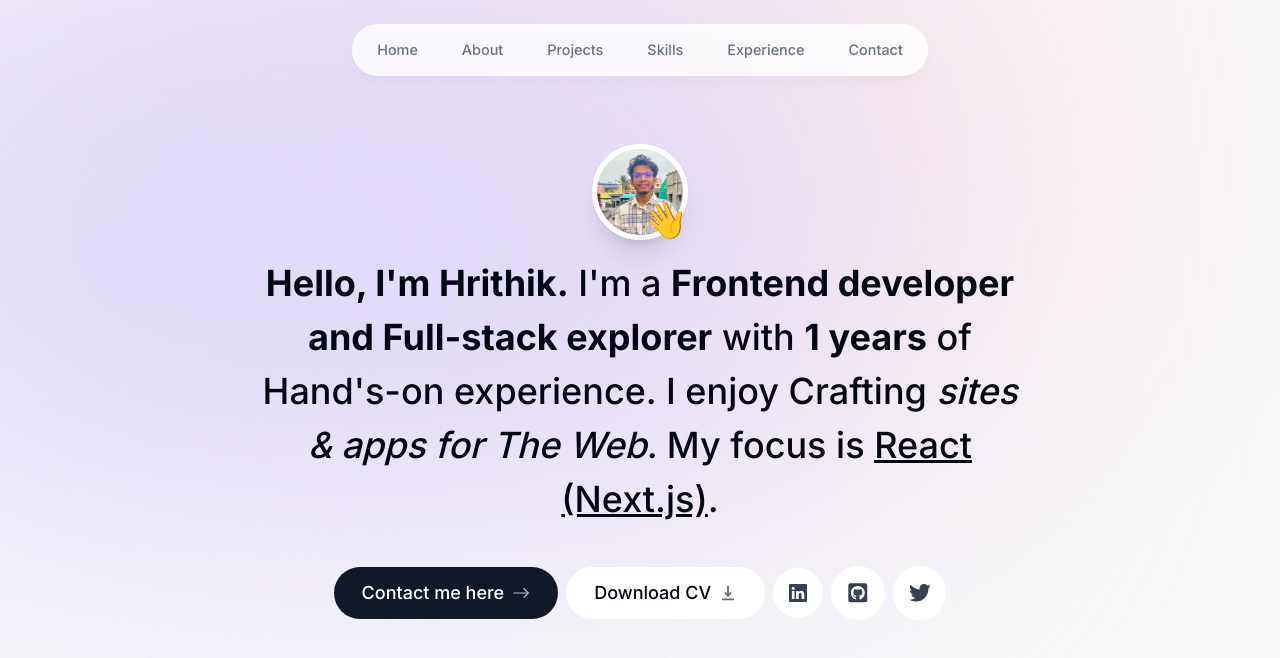
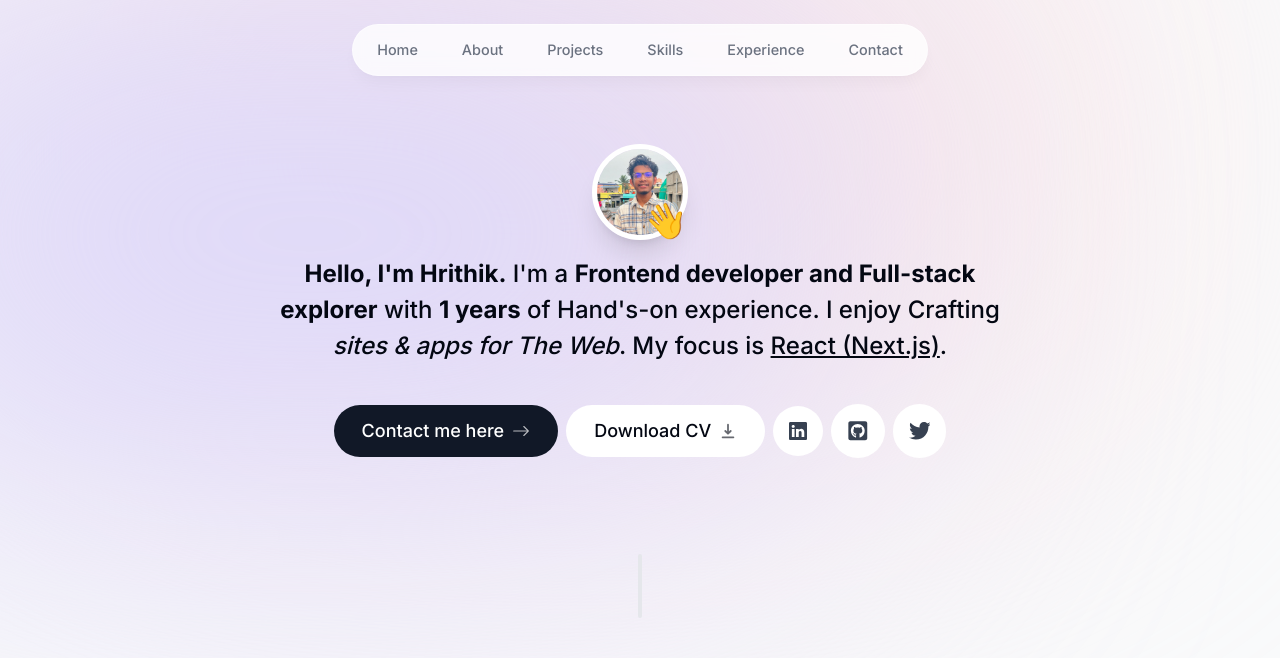
Before and after one commit to Hrithik0112/Hrithik-Portfolio, a Next.js app: page / in a window 1280 px wide. Shown: the top 658 px of the page. Built offline with nearby package versions, Linux system fonts and the light colour scheme.

Commit message:
added section divider

```diff
--- a/app/page.tsx
+++ b/app/page.tsx
@@ -1,9 +1,11 @@
 import Intro from "@/components/intro";
+import SectionDivider from "@/components/section-divider";
 
 export default function Home() {
   return (
     <main className="flex flex-col items-center px-4">
       <Intro />
+      <SectionDivider />
     </main>
   );
 }
--- a/components/intro.tsx
+++ b/components/intro.tsx
@@ -48,7 +48,7 @@
       </div>
 
       <motion.h1
-        className="mb-10 mt-4 px-4 text-2xl font-medium !leading-[1.5] sm:text-4xl"
+        className="mb-10 mt-4 px-4 text-xl font-medium !leading-[1.5] sm:text-2xl"
         initial={{ opacity: 0, y: 100 }}
         animate={{ opacity: 1, y: 0 }}
       >
--- /dev/null
+++ b/components/section-divider.tsx
@@ -0,0 +1,15 @@
+"use client";
+
+import React from "react";
+import { motion } from "framer-motion";
+
+export default function SectionDivider() {
+  return (
+    <motion.div
+      className="bg-gray-200 my-24 h-16 w-1 rounded-full hidden sm:block dark:bg-opacity-20"
+      initial={{ opacity: 0, y: 100 }}
+      animate={{ opacity: 1, y: 0 }}
+      transition={{ delay: 0.125 }}
+    ></motion.div>
+  );
+}
```
